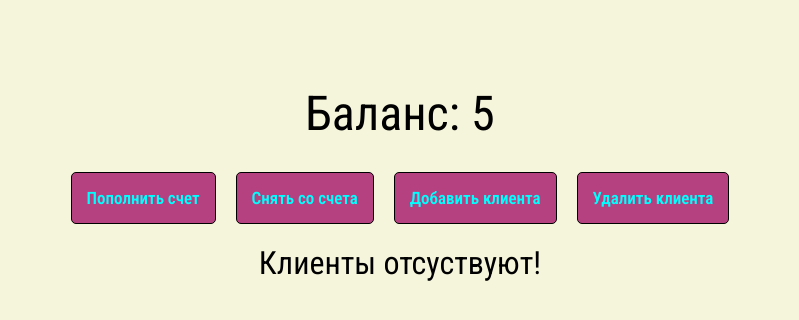
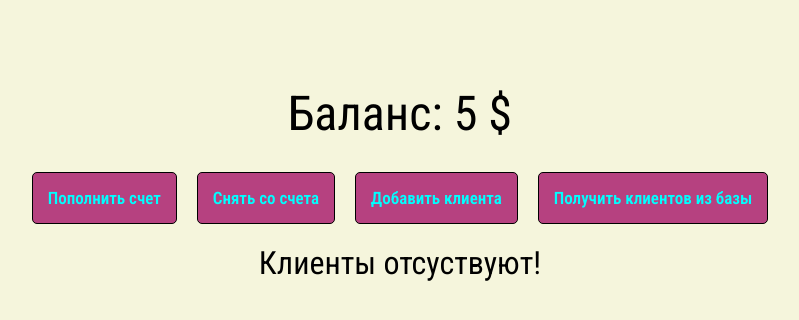
Before and after one commit to ITmTm/prectic-redux-ulbi, a React (Create React App) app: page / in a window 1280 px wide. Shown: the top 320 px of the page, without its empty margins (240-1039 px from the left). Built offline with nearby package versions, Linux system fonts and the light colour scheme.

Commit message:
With Adding a button to get all users from the database

```diff
--- a/src/App.js
+++ b/src/App.js
@@ -1,6 +1,7 @@
 import { useDispatch, useSelector } from "react-redux";
 import { addCustomerAction, removeCustomerAction } from "./store/customerReducer";
 import { addCashAction, getCashAction } from "./store/cashReducer";
+import { fetchCustomers } from "./asyncActions/customers";
 
 function App() {
 	const dispatch = useDispatch();	// Это функция для изменения состояния
@@ -35,12 +36,12 @@
 
 	return (
 	  <div className={'app'}>
-		  <div style={{fontSize: "3rem", marginBottom: 30}}>Баланс: {cash}</div>
+		  <div style={{fontSize: "3rem", marginBottom: 30}}>Баланс: {cash} $</div>
 		  <div className={'buttons'}>
 			  <button onClick={() => addCash(Number(prompt()))}>Пополнить счет</button>
 			  <button onClick={() => getCash(Number(prompt()))}>Снять со счета</button>
 			  <button onClick={() => addCustomer(prompt())}>Добавить клиента</button>
-			  <button onClick={() => removeCustomer((prompt()))}>Удалить клиента</button>
+			  <button onClick={() => dispatch(fetchCustomers())}>Получить клиентов из базы</button>
 		  </div>
 		  {customers.length > 0 ?
 			  <div>
```
